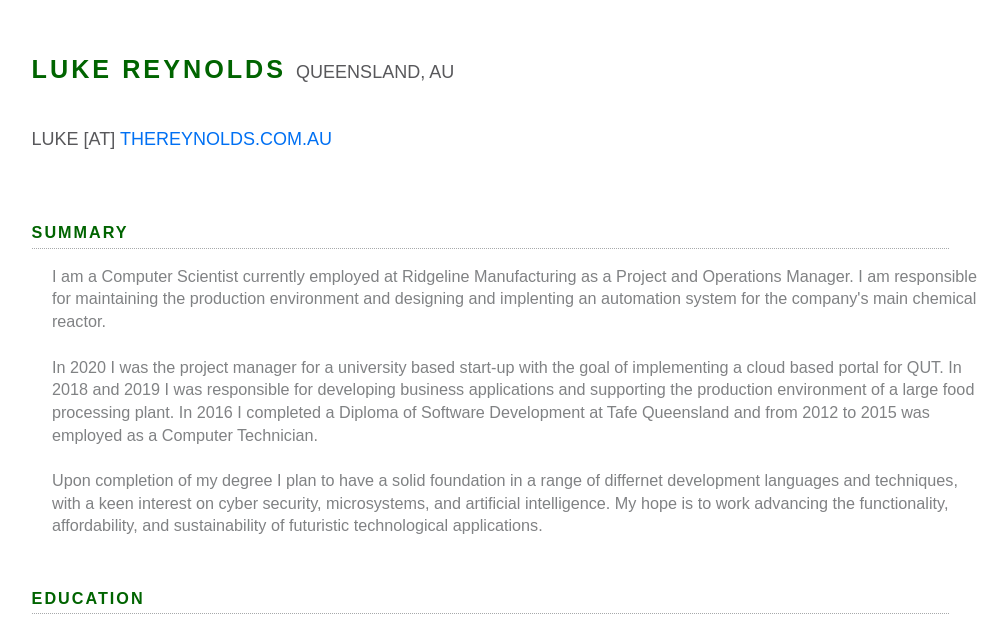
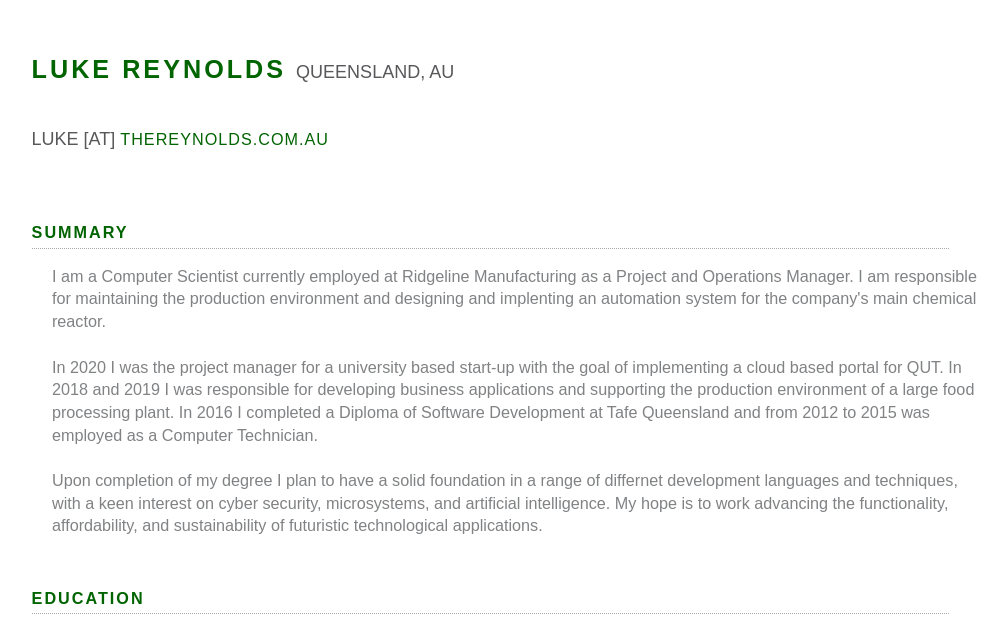
Before and after one commit to lreynolds188/Portfolio, a Next.js app: page /resume in a window 1280 px wide. Shown: the part 179-799 px from the top of the page, without its empty margins (99-1107 px from the left). Built offline with nearby package versions, Linux system fonts and the light colour scheme.

Commit message:
Update resume.js

```diff
--- a/pages/resume.js
+++ b/pages/resume.js
@@ -13,7 +13,7 @@ export default function Home() {
         <div>
           <div>
             <h1 className={styles.name}>Luke Reynolds&nbsp;</h1><a className={styles.contact} href="https://goo.gl/maps/uz7s2XdAUTmpstBA8" target="_blank">QUEENSLAND, AU</a><br/>
-            <p className={styles.contact}>LUKE [AT] <a href="https://thereynolds.com.au" target="_blank">THEREYNOLDS.COM.AU</a></p>
+            <p className={styles.contact}>LUKE [AT] <a className={styles.primaryTitles} href="https://thereynolds.com.au" target="_blank">THEREYNOLDS.COM.AU</a></p>
           </div>
 
           <h2 className={styles.categoryHeaders}>Summary</h2>
```
